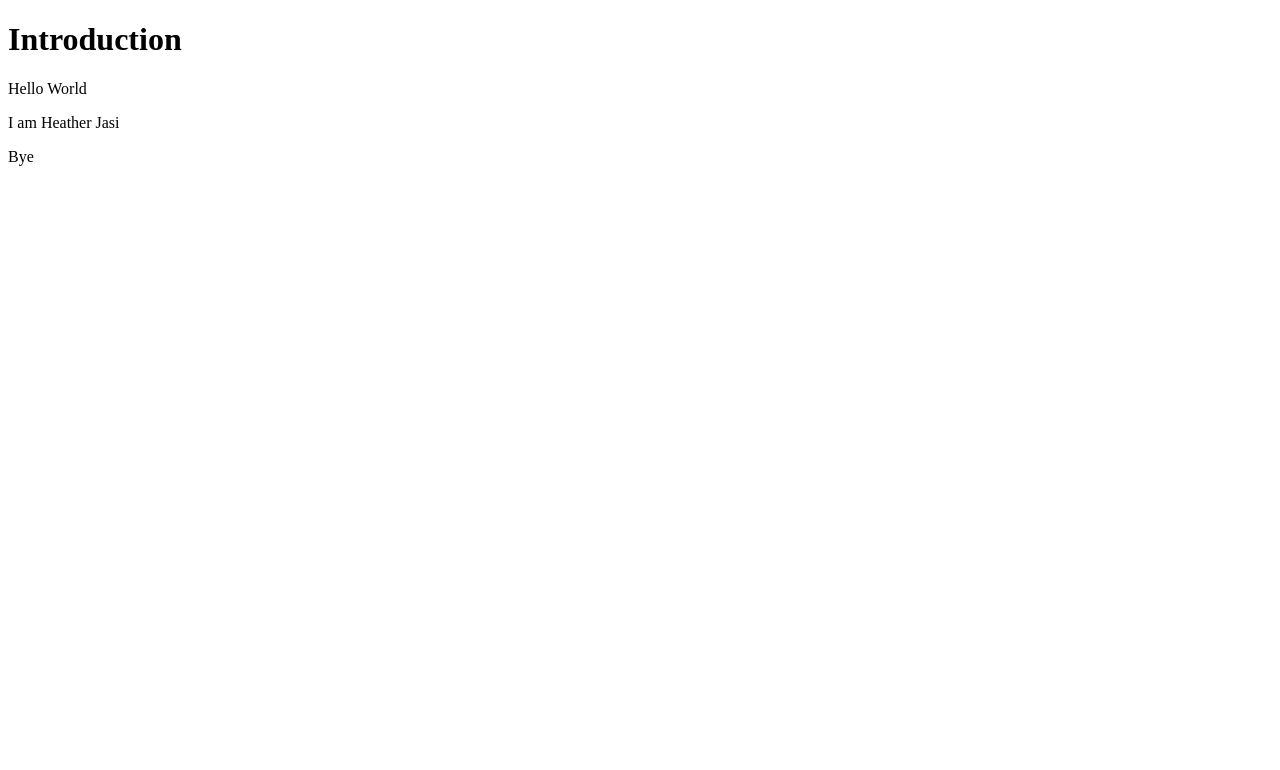
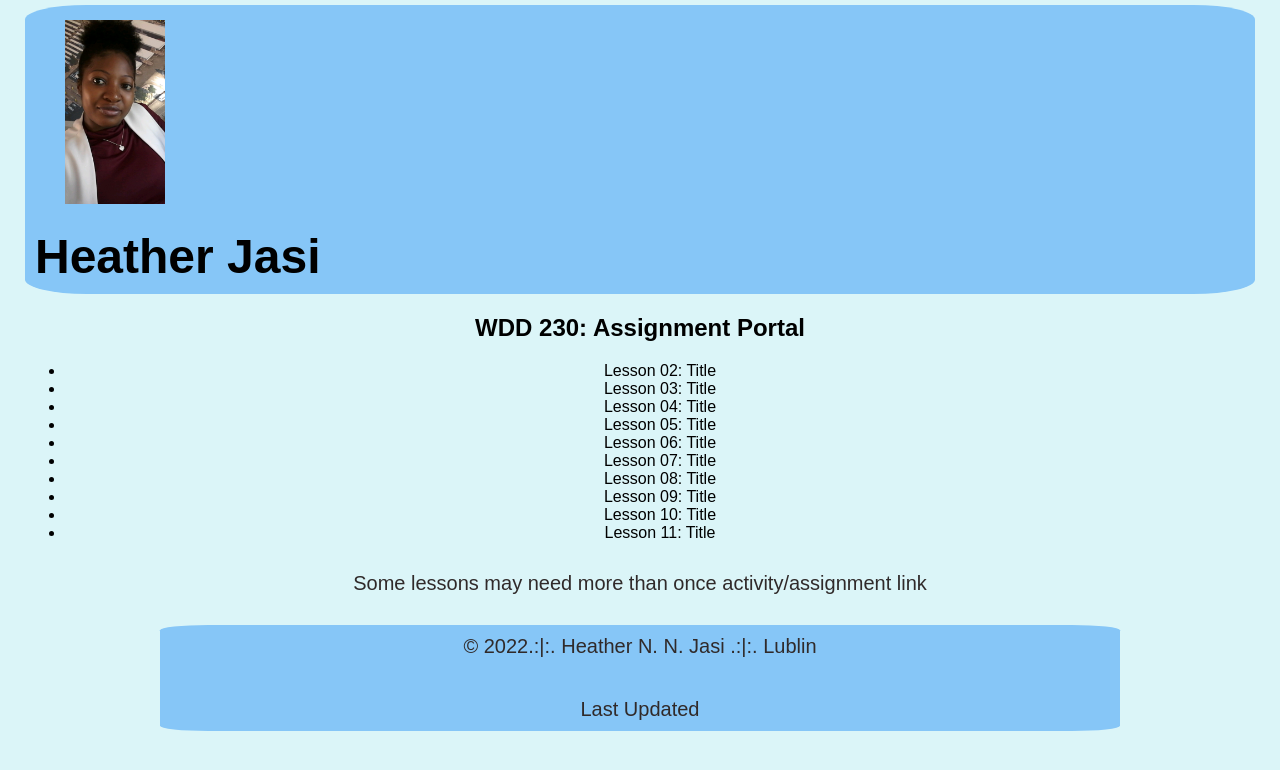
Before and after one commit to nomazulu/wdd230, a plain HTML site: page index.html in a window 1280 px wide. Drawn offline with Linux system fonts and the light colour scheme.

Commit message:
Wdd230: Assignment Portal

```diff
--- a/index.html
+++ b/index.html
@@ -4,12 +4,41 @@
     <meta charset="UTF-8">
     <meta http-equiv="X-UA-Compatible" content="IE=edge">
     <meta name="viewport" content="width, initial-scale=1.0">
-    <title>Testing</title>
+    <link rel="stylesheet" href="styles.css">
+    <script src="script.js"></script>
+    <title>Home</title>
 </head>
+
 <body>
-    <h1>Introduction</h1>
-    <p>Hello World</p>
-    <p>I am Heather Jasi</p>
-    <footer>Bye</footer>
+        <header>
+                <img src="Heather.jpeg" width="100" alt="logo" />
+                <h1>Heather Jasi</h1>
+        </header>
+
+    <main>
+    <h2>WDD 230: Assignment Portal</h2>
+        <ul>
+            <li>Lesson 02: <a>Title</a></li>
+            <li>Lesson 03: <a>Title</a></li>
+            <li>Lesson 04: <a>Title</a></li>
+            <li>Lesson 05: <a>Title</a></li>
+            <li>Lesson 06: <a>Title</a></li>
+            <li>Lesson 07: <a>Title</a></li>
+            <li>Lesson 08: <a>Title</a></li>
+            <li>Lesson 09: <a>Title</a></li>
+            <li>Lesson 10: <a>Title</a></li>
+            <li>Lesson 11: <a>Title</a></li>
+        </ul>
+
+    <p>Some lessons may need more than once activity/assignment link</p>
+
+    </div>
+    </main>
+
+    <footer><p> &copy; 2022.:|:. Heather N. N. Jasi .:|:. Lublin </p>
+            <p> Last Updated <span id = "currentdate"></span> </p>
+
+
+    </footer>
 </body>
 </html>
--- /dev/null
+++ b/styles.css
@@ -0,0 +1,65 @@
+header {
+  font-size: x-large;
+  font-style: normal;
+  background-color: #86c6f7;
+  padding: 10px;
+  border-radius: 5%;
+  display: grid;
+}
+body {
+  background-color: #dbf5f8;
+  font-family: "Mallanna", sans-serif;
+  padding: 5px 25px;
+  font-size: normal;
+  margin: 0;
+}
+
+img {
+  max-width: 100%;
+  grid-column: 1 / 2;
+  grid-row: 1 / 2;
+  margin: 5px 25px 25px 30px;
+  justify-content: left;
+  align-items: left;
+}
+
+h1 h2 {
+  text-align: center;
+  color: rgb(5, 1, 39);
+}
+h1 {
+  display: grid;
+  grid-template-columns: repeat(auto-fit, minmax(6em, 1fr));
+  list-style: none;
+  margin: 0;
+}
+
+main,
+ul {
+  text-align: center;
+}
+
+p {
+  font-family: Arial, Helvetica, sans-serif;
+  font-size: 1.25em;
+  padding: 10px;
+  text-align: center;
+  color: rgb(48, 42, 42);
+}
+
+footer {
+  background-color: #86c6f7;
+  max-width: 960px;
+  margin: 0 auto;
+  border-radius: 5%;
+}
+
+#currentdate {
+  color: gold;
+}
+
+.grid {
+  display: grid;
+  grid-template-columns: repeat(6, 1fr);
+  grid-gap: 1em;
+}
```
Also changed, not shown: Heather.jpeg (added).
